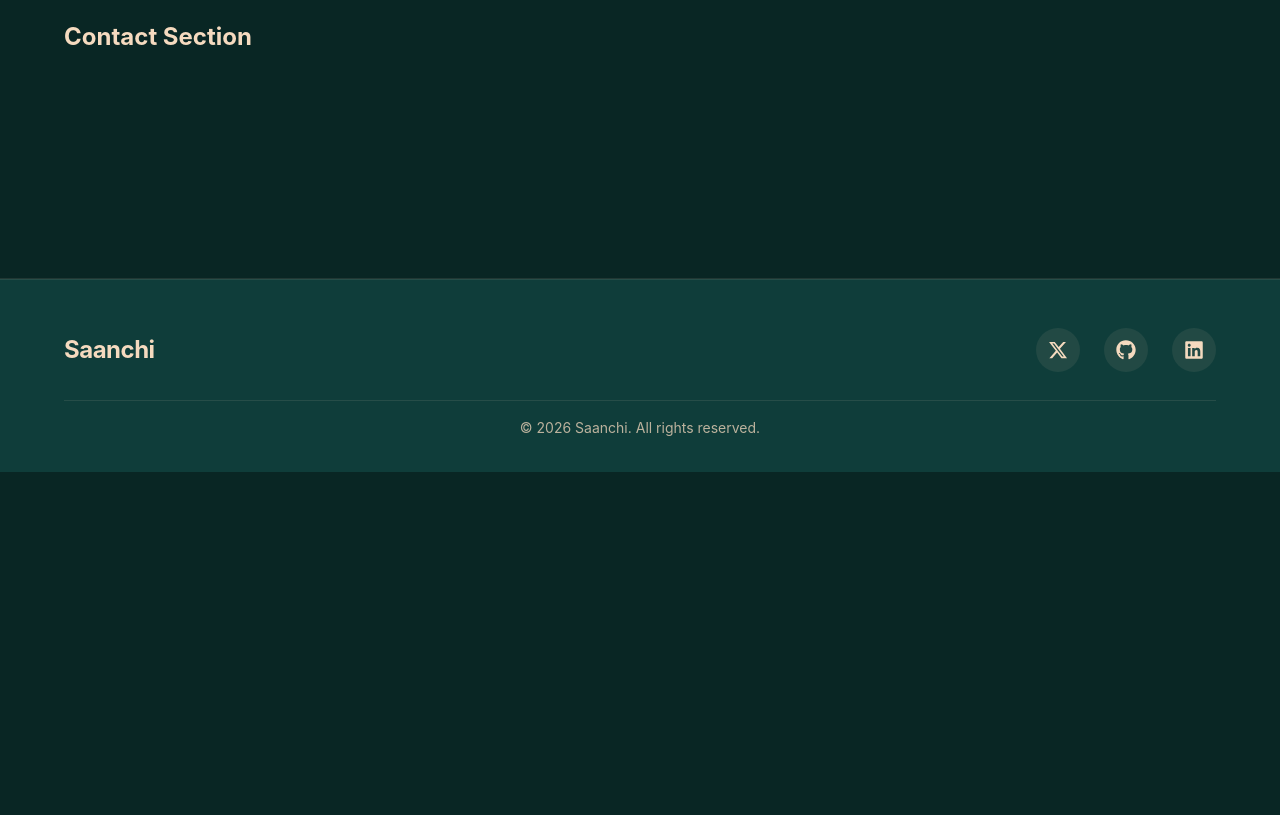
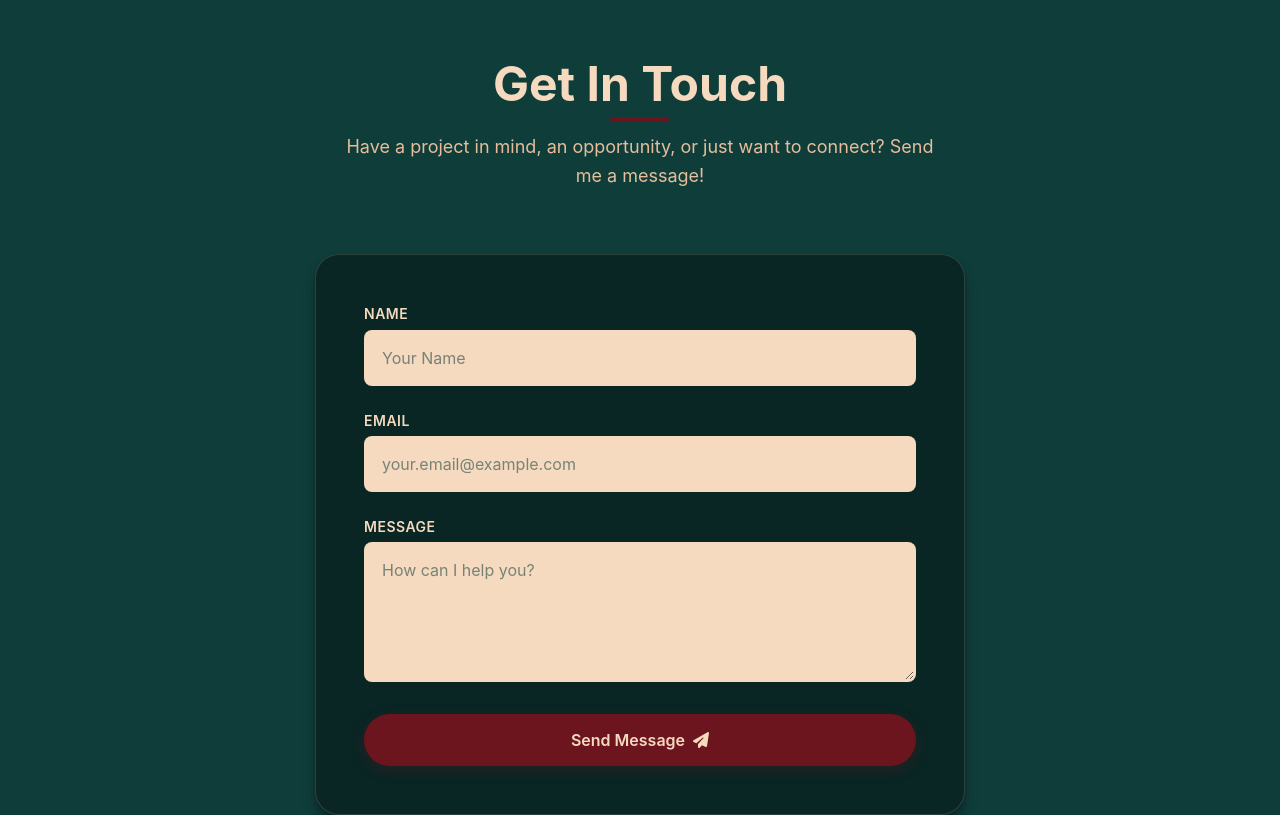
Before and after one commit to Saanchijainnn/Portfolio, a React app: page / in a window 1280 px wide. Shown: the part 3160-3975 px from the top of the page. Before the commit the page ends 3632 px from the top, so only its background shows below. Built offline with nearby package versions, Linux system fonts and the light colour scheme; the HTML template or start-up script is replaced by a standard one.

Commit message:
feat: add Contact section component and styling

```diff
--- /dev/null
+++ b/src/sections/Contact.css
@@ -0,0 +1,121 @@
+.contact-section {
+  background-color: var(--color-green);
+  color: var(--color-cream);
+  padding: var(--space-4xl) 0;
+  position: relative;
+}
+
+.contact-header {
+  text-align: center;
+  margin-bottom: var(--space-3xl);
+}
+
+.contact-title {
+  font-family: var(--font-family-heading);
+  font-size: clamp(2rem, 4vw, 3rem);
+  color: var(--color-cream);
+  font-weight: var(--font-weight-bold);
+  margin-bottom: var(--space-xs);
+  position: relative;
+  display: inline-block;
+}
+
+.contact-title::after {
+  content: '';
+  display: block;
+  width: 60px;
+  height: 4px;
+  background-color: var(--color-bordo);
+  margin: var(--space-xs) auto 0;
+  border-radius: var(--radius-full);
+}
+
+.contact-subtitle {
+  font-size: var(--font-size-lg);
+  color: var(--color-cream-dark);
+  margin-top: var(--space-sm);
+  max-width: 600px;
+  margin-left: auto;
+  margin-right: auto;
+}
+
+.contact-container-inner {
+  max-width: 650px;
+  margin: 0 auto;
+}
+
+.contact-form {
+  background-color: var(--color-green-dark);
+  border: 1px solid rgba(245, 218, 191, 0.15);
+  border-radius: var(--radius-xl);
+  padding: var(--space-2xl);
+  box-shadow: var(--shadow-lg);
+  display: flex;
+  flex-direction: column;
+  gap: var(--space-lg);
+}
+
+.form-group {
+  display: flex;
+  flex-direction: column;
+  gap: var(--space-xs);
+}
+
+.form-label {
+  font-size: var(--font-size-sm);
+  font-weight: var(--font-weight-semibold);
+  color: var(--color-cream);
+  text-transform: uppercase;
+  letter-spacing: 0.5px;
+}
+
+.form-input,
+.form-textarea {
+  background-color: var(--color-cream);
+  color: var(--color-green-dark);
+  border: 2px solid transparent;
+  border-radius: var(--radius-md);
+  padding: var(--space-md);
+  font-family: var(--font-family-base);
+  font-size: var(--font-size-base);
+  transition: border-color var(--transition-fast), box-shadow var(--transition-fast);
+  outline: none;
+}
+
+.form-input::placeholder,
+.form-textarea::placeholder {
+  color: rgba(15, 61, 58, 0.55);
+}
+
+.form-input:focus,
+.form-textarea:focus {
+  border-color: var(--color-bordo);
+  box-shadow: 0 0 0 3px rgba(108, 21, 30, 0.25);
+}
+
+.form-textarea {
+  resize: vertical;
+  min-height: 140px;
+}
+
+.submit-btn {
+  background-color: var(--color-bordo);
+  color: var(--color-cream);
+  padding: var(--space-md) var(--space-xl);
+  font-size: var(--font-size-base);
+  font-weight: var(--font-weight-semibold);
+  border-radius: var(--radius-pill);
+  display: inline-flex;
+  align-items: center;
+  justify-content: center;
+  gap: var(--space-sm);
+  transition: background-color var(--transition-fast), transform var(--transition-fast), box-shadow var(--transition-fast);
+  box-shadow: 0 4px 14px rgba(108, 21, 30, 0.3);
+  margin-top: var(--space-sm);
+}
+
+.submit-btn:hover {
+  background-color: var(--color-bordo-light);
+  transform: translateY(-2px);
+  box-shadow: 0 6px 20px rgba(108, 21, 30, 0.45);
+}
--- a/src/sections/Contact.jsx
+++ b/src/sections/Contact.jsx
@@ -1,10 +1,109 @@
-import React from 'react';
+import React, { useState } from 'react';
+import { motion } from 'framer-motion';
+import { FaPaperPlane } from 'react-icons/fa6';
+import './Contact.css';
 
 export default function Contact() {
+  const [formData, setFormData] = useState({
+    name: '',
+    email: '',
+    message: '',
+  });
+
+  const handleChange = (e) => {
+    const { name, value } = e.target;
+    setFormData((prev) => ({
+      ...prev,
+      [name]: value,
+    }));
+  };
+
+  const handleSubmit = (e) => {
+    e.preventDefault();
+    const subject = encodeURIComponent(`Portfolio Contact from ${formData.name || 'Visitor'}`);
+    const body = encodeURIComponent(`Name: ${formData.name}\nEmail: ${formData.email}\n\nMessage:\n${formData.message}`);
+    window.location.href = `mailto:saanchi2315@gmail.com?subject=${subject}&body=${body}`;
+  };
+
   return (
-    <section id="contact" className="section contact">
+    <section id="contact" className="contact-section">
       <div className="container">
-        <h2>Contact Section</h2>
+        <motion.div
+          className="contact-header"
+          initial={{ opacity: 0, y: -20 }}
+          whileInView={{ opacity: 1, y: 0 }}
+          viewport={{ once: true }}
+          transition={{ duration: 0.5 }}
+        >
+          <h2 className="contact-title">Get In Touch</h2>
+          <p className="contact-subtitle">
+            Have a project in mind, an opportunity, or just want to connect? Send me a message!
+          </p>
+        </motion.div>
+
+        <div className="contact-container-inner">
+          <motion.form
+            className="contact-form"
+            onSubmit={handleSubmit}
+            initial={{ opacity: 0, y: 30 }}
+            whileInView={{ opacity: 1, y: 0 }}
+            viewport={{ once: true }}
+            transition={{ duration: 0.6, ease: 'easeOut' }}
+          >
+            <div className="form-group">
+              <label htmlFor="name" className="form-label">
+                Name
+              </label>
+              <input
+                type="text"
+                id="name"
+                name="name"
+                value={formData.name}
+                onChange={handleChange}
+                placeholder="Your Name"
+                required
+                className="form-input"
+              />
+            </div>
+
+            <div className="form-group">
+              <label htmlFor="email" className="form-label">
+                Email
+              </label>
+              <input
+                type="email"
+                id="email"
+                name="email"
+                value={formData.email}
+                onChange={handleChange}
+                placeholder="your.email@example.com"
+                required
+                className="form-input"
+              />
+            </div>
+
+            <div className="form-group">
+              <label htmlFor="message" className="form-label">
+                Message
+              </label>
+              <textarea
+                id="message"
+                name="message"
+                value={formData.message}
+                onChange={handleChange}
+                placeholder="How can I help you?"
+                required
+                rows={5}
+                className="form-textarea"
+              />
+            </div>
+
+            <button type="submit" className="submit-btn">
+              <span>Send Message</span>
+              <FaPaperPlane size={16} />
+            </button>
+          </motion.form>
+        </div>
       </div>
     </section>
   );
```
